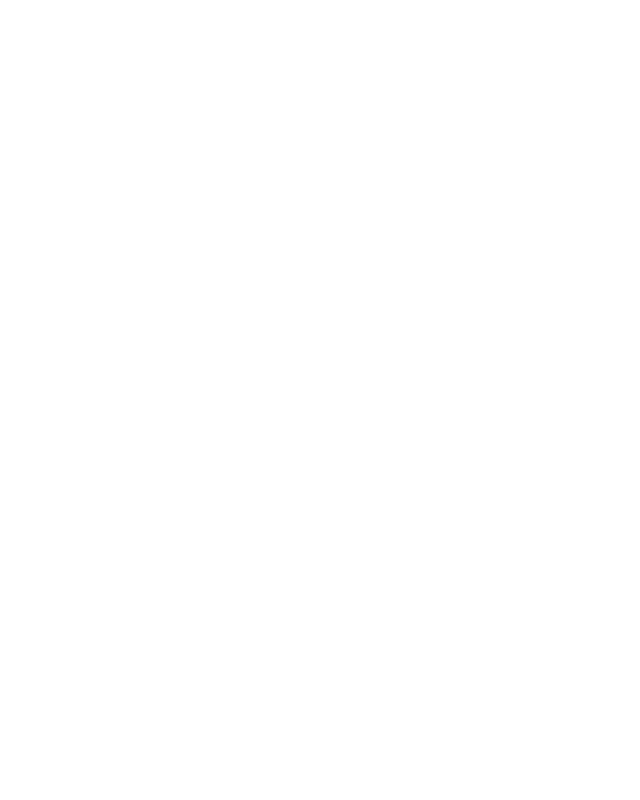
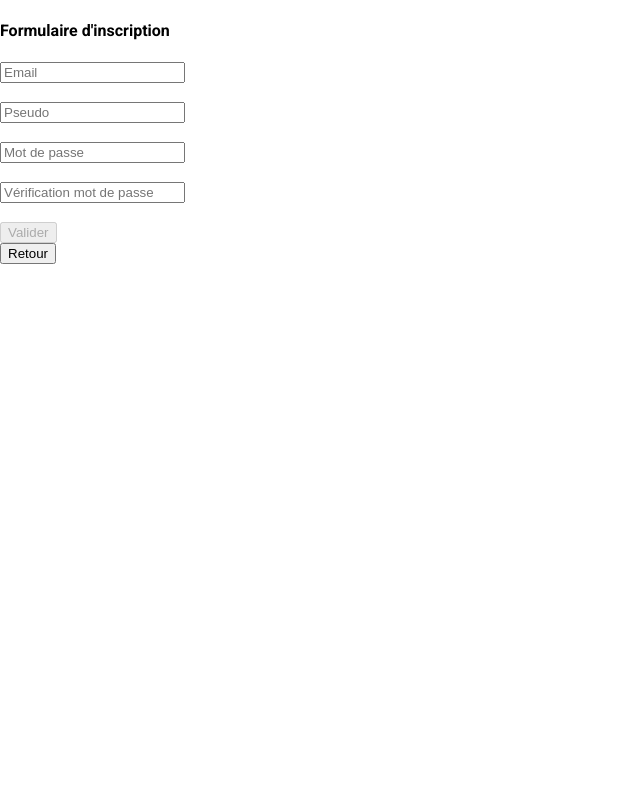
Before and after one commit to AubinM92/FrigoManos, an Angular app: page /inscription in a window 1280 px wide. Shown: the top 800 px of the page, without its empty margins (0-640 px from the left). Built offline with nearby package versions, Linux system fonts and the light colour scheme.

Commit message:
Inscription

```diff
--- a/src/app/app.component.html
+++ b/src/app/app.component.html
@@ -11,6 +11,15 @@
 </head>
 <body>
 
+
+    <div class="row">
+        <div class ="col-sm-6">
+          <app-inscription></app-inscription>
+        </div>
+        <div class ="col-sm-6"></div>
+
+      </div>
+
 </body>
 
 </html>
--- a/src/app/inscription/inscription.component.ts
+++ b/src/app/inscription/inscription.component.ts
@@ -32,7 +32,8 @@ erreur;
       data => {
 
       }, err => {
-        this.erreur = "Compte déjà existant"
+        this.erreur = "Compte déjà existant";
+        return 0;
       }
     );
 
```
